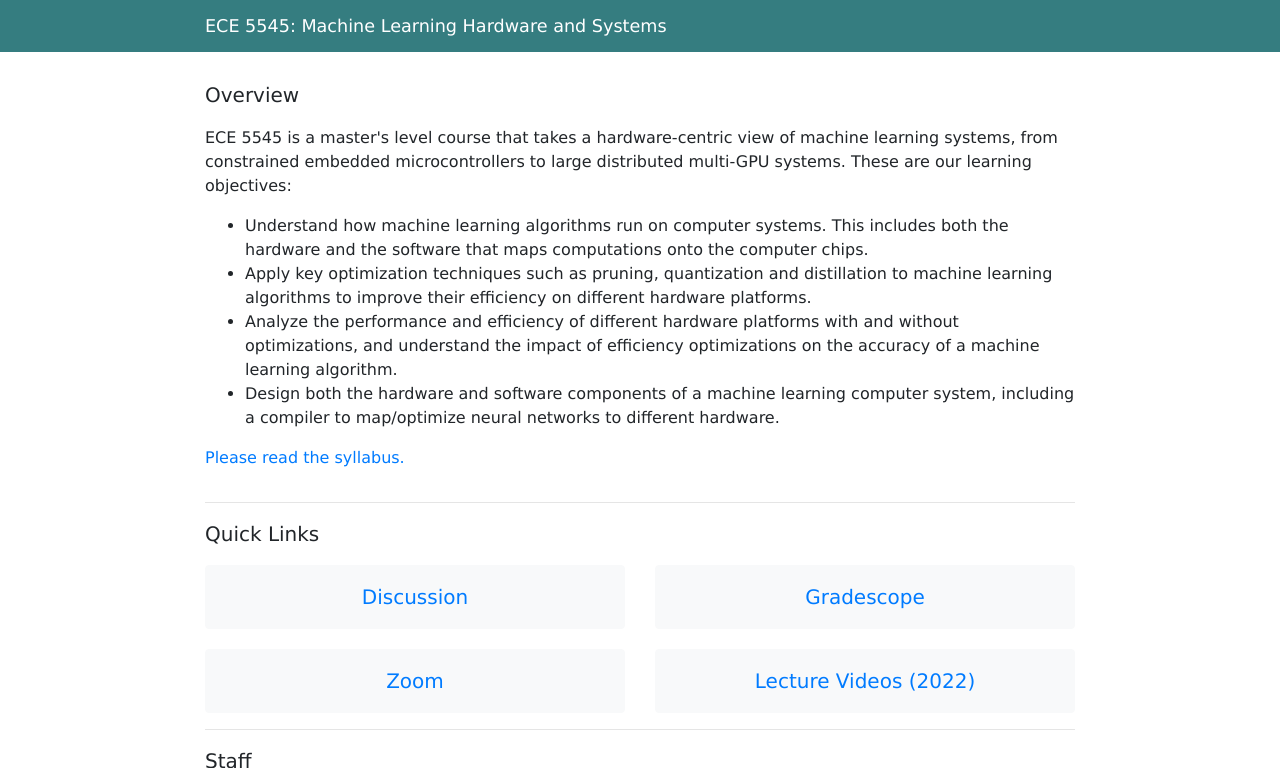
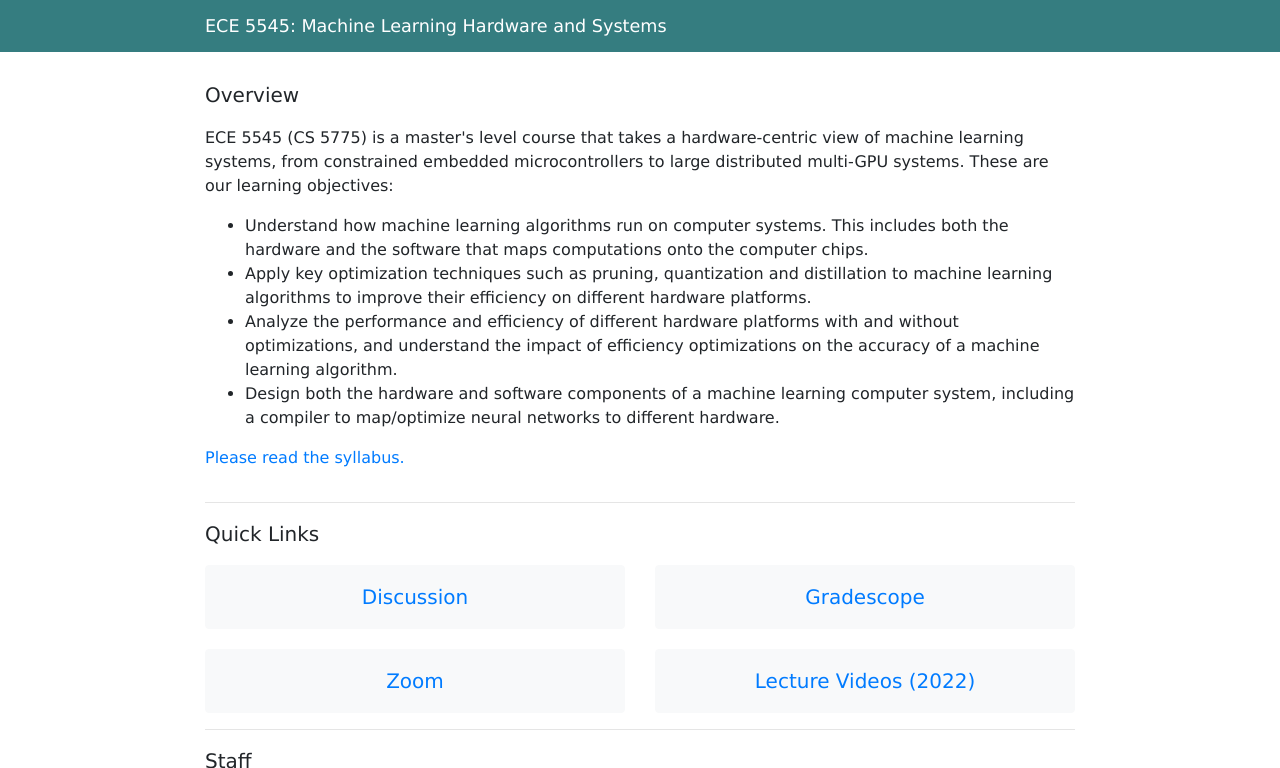
Before and after one commit to abdelfattah-class/ece6950_dle, a Jekyll site: the page built from index.html, in a window 1280 px wide and 900 px high, cut to the strip 0-768 px from the top of the window. Built offline with Jekyll 4.4.1, drawn with Linux system fonts in a browser that asks for light colours; nearby versions of some CDN libraries; part of the change alters nothing that is shown.

Commit message:
Update index.html

```diff
--- a/index.html
+++ b/index.html
@@ -8,7 +8,7 @@ title: ML Hardware and Systems
   <div class="col-md-12">
     <p class="lead">Overview</p>
     <p>
-    ECE 5545 is a master's level course that takes a hardware-centric view of machine learning systems, from constrained embedded microcontrollers to large distributed multi-GPU systems. These are our learning objectives:
+    ECE 5545 (CS 5775) is a master's level course that takes a hardware-centric view of machine learning systems, from constrained embedded microcontrollers to large distributed multi-GPU systems. These are our learning objectives:
     </p>
     <p>
     <ul>
@@ -42,7 +42,7 @@ title: ML Hardware and Systems
   <div class="col-md-6">
     <div class="card border-light bg-light pt-3 justify-content-center align-items-center">
       <p class="lead">
-      <a href="https://edstem.org/us/courses/16526/discussion/">
+      <a href="https://edstem.org/us/courses/32987/discussion/">
         Discussion
       </a>
       </p>
@@ -51,7 +51,7 @@ title: ML Hardware and Systems
   <div class="col-md-6">
     <div class="card border-light bg-light pt-3 justify-content-center align-items-center">
       <p class="lead">
-      <a href="https://www.gradescope.com/courses/342889">
+      <a href="https://www.gradescope.com/courses/483641">
         Gradescope
       </a>
       </p>
```
